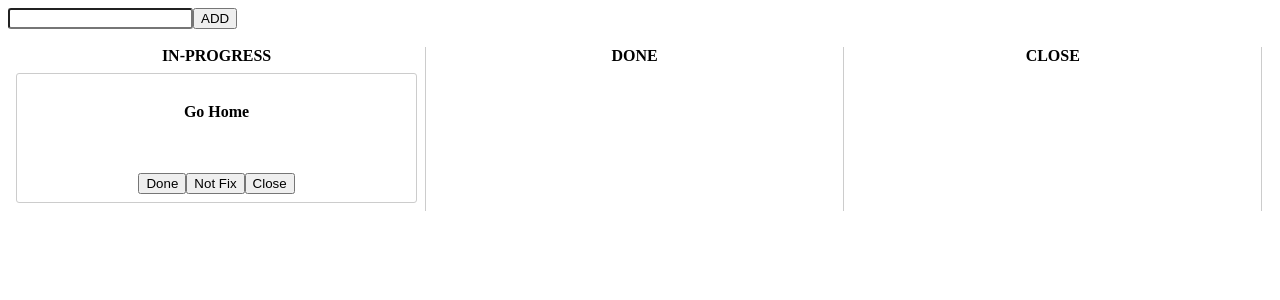
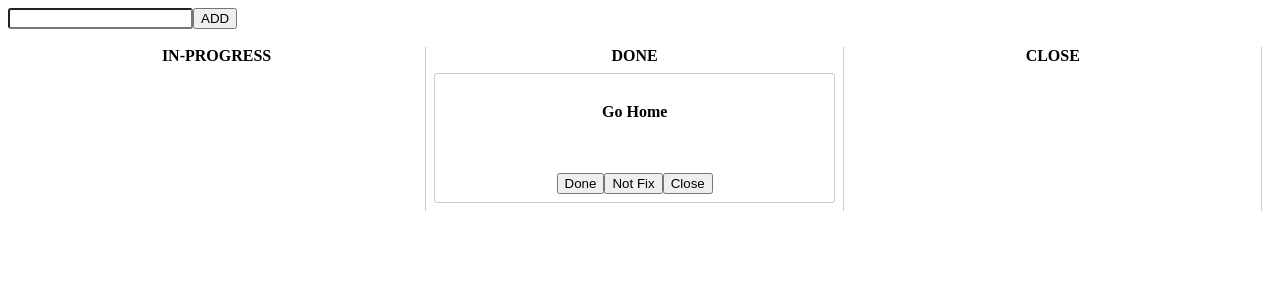
Before and after one commit to karlpatrickespiritu/test-react, a React app in the folder src/: page / in a window 1280 px wide. Shown: the top 300 px of the page. Built offline with nearby package versions, Linux system fonts and the light colour scheme; the HTML template or start-up script is replaced by a standard one.

Commit message:
tickets by status

```diff
--- a/src/App.js
+++ b/src/App.js
@@ -3,7 +3,10 @@ import Ticket from "./components/Tickets/Ticket";
 import TicketForm from "./components/Tickets/Ticket/Form"
 import Loader from "./components/Loader"
 import {connect} from 'react-redux';
-import {addTicket, addTicketTitleChange} from "./services/actions/tickets";
+import {
+  addTicket, addTicketTitleChange, STATUS_CLOSE, STATUS_DONE,
+  STATUS_IN_PROGRESS
+} from "./services/actions/tickets";
 
 const styles = {
   container: {
@@ -40,8 +43,22 @@ class App extends Component {
   }
 
   render() {
+    // console.log({ tickets, isRequesting, ticketAddData })
+
     const { tickets, isRequesting, ticketAddData } = this.props
-    // console.log({ tickets, isRequesting, ticketAddData })
+    const inProgress = (ticket) => ticket.status === STATUS_IN_PROGRESS
+    const done = (ticket) => ticket.status === STATUS_DONE
+    const closed = (ticket) => ticket.status === STATUS_CLOSE
+    const ticketComponent = (ticket) => (
+      <Ticket
+        key={ticket.id}
+        ticket={ticket}/>
+    )
+
+    const inProgressTickets = tickets.filter(inProgress).map(ticketComponent)
+    const doneTickets = tickets.filter(done).map(ticketComponent)
+    const closedTickets = tickets.filter(closed).map(ticketComponent)
+
     return (
       <div>
         <TicketForm
@@ -54,17 +71,15 @@ class App extends Component {
         <div style={styles.container}>
           <div style={styles.box}>
             <label style={styles.box.label}>IN-PROGRESS</label>
-            {tickets.map((ticket) => {
-              return <Ticket key={ticket.id} ticket={ticket}/>
-            })}
+            {inProgressTickets}
           </div>
           <div style={styles.box}>
             <label style={styles.box.label}>DONE</label>
-            {/** show Done tickets below */}
+            {doneTickets}
           </div>
           <div style={styles.box}>
             <label style={styles.box.label}>CLOSE</label>
-            {/** show Close tickets below */}
+            {closedTickets}
           </div>
         </div>
       </div>
--- a/src/services/actions/tickets.js
+++ b/src/services/actions/tickets.js
@@ -1,8 +1,8 @@
 import hash from "../utils/hash";
 
 export const STATUS_IN_PROGRESS = 0
-export const STATUS_DONE = 0
-export const STATUS_CLOSE = 0
+export const STATUS_DONE = 1
+export const STATUS_CLOSE = 2
 
 export const TICKETS_ADD_REQUEST = 'TICKETS_IN_PROGRESS_REQUEST'
 export const TICKETS_ADD_SUCCESS = 'TICKETS_IN_PROGRESS_SUCCESS'
--- a/src/services/reducers/tickets.js
+++ b/src/services/reducers/tickets.js
@@ -1,13 +1,13 @@
 import {
   STATUS_IN_PROGRESS, TICKETS_ADD_REQUEST, ADD_TICKET_TITLE_CHANGE,
-  TICKETS_ADD_SUCCESS
+  TICKETS_ADD_SUCCESS, STATUS_DONE
 } from "../actions/tickets";
 import hash from "../utils/hash";
 
 let defaultTicketData = {
   id: hash.generateSimple(),
   title: 'Go Home',
-  status: STATUS_IN_PROGRESS
+  status: STATUS_DONE
 };
 
 let defaultTicketAddData = {
```
